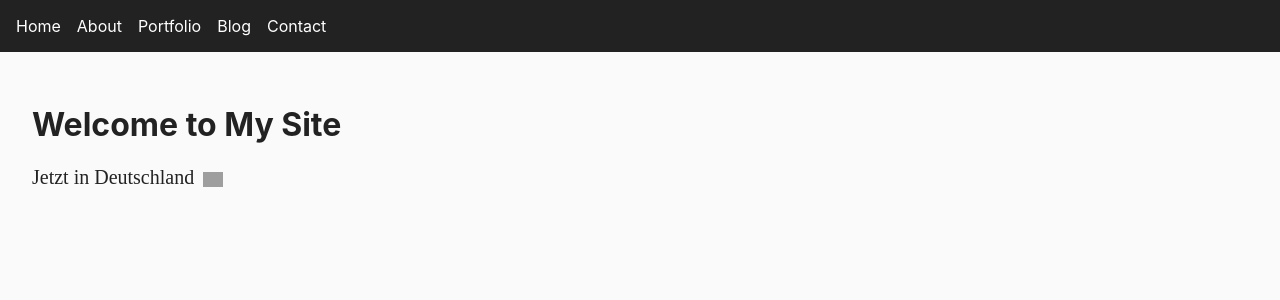
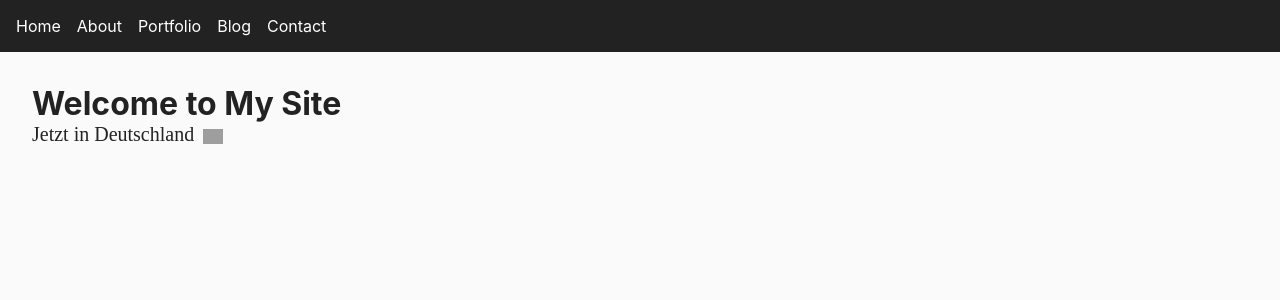
Before and after one commit to aleksygluchow/project03, a Next.js app: page / in a window 1280 px wide. Shown: the top 300 px of the page. Built offline with nearby package versions, Linux system fonts and the light colour scheme; grey boxes are pictures that could not be loaded; a web font is replaced by a local one.

Commit message:
CSS reset

```diff
--- a/src/styles/globals.css
+++ b/src/styles/globals.css
@@ -1,3 +1,12 @@
+* {
+  margin: 0;
+  padding: 0;
+  box-sizing: border-box;
+}
+html, body {
+  height: 100%;
+}
+
 body {
   margin: 0;
   padding: 0;
```
